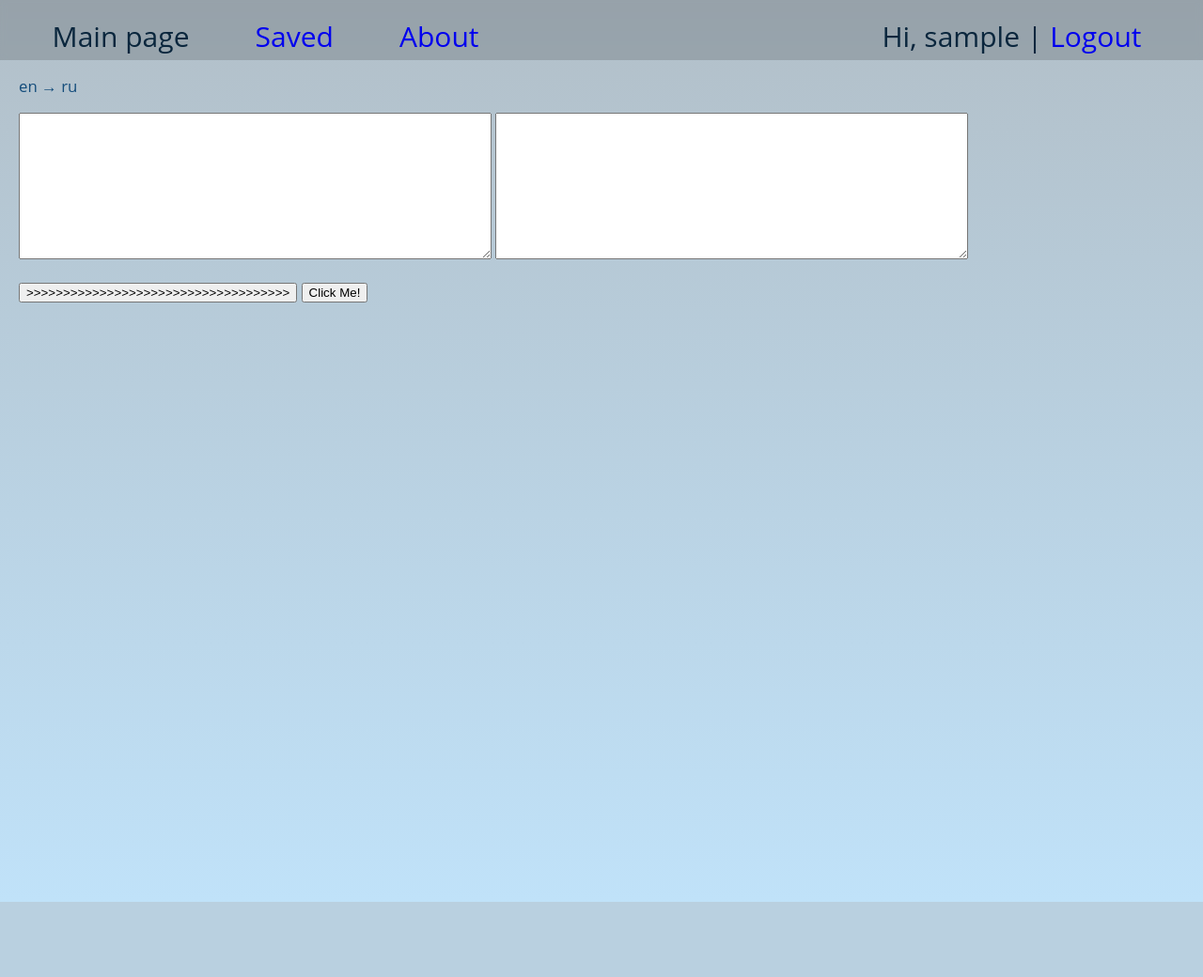
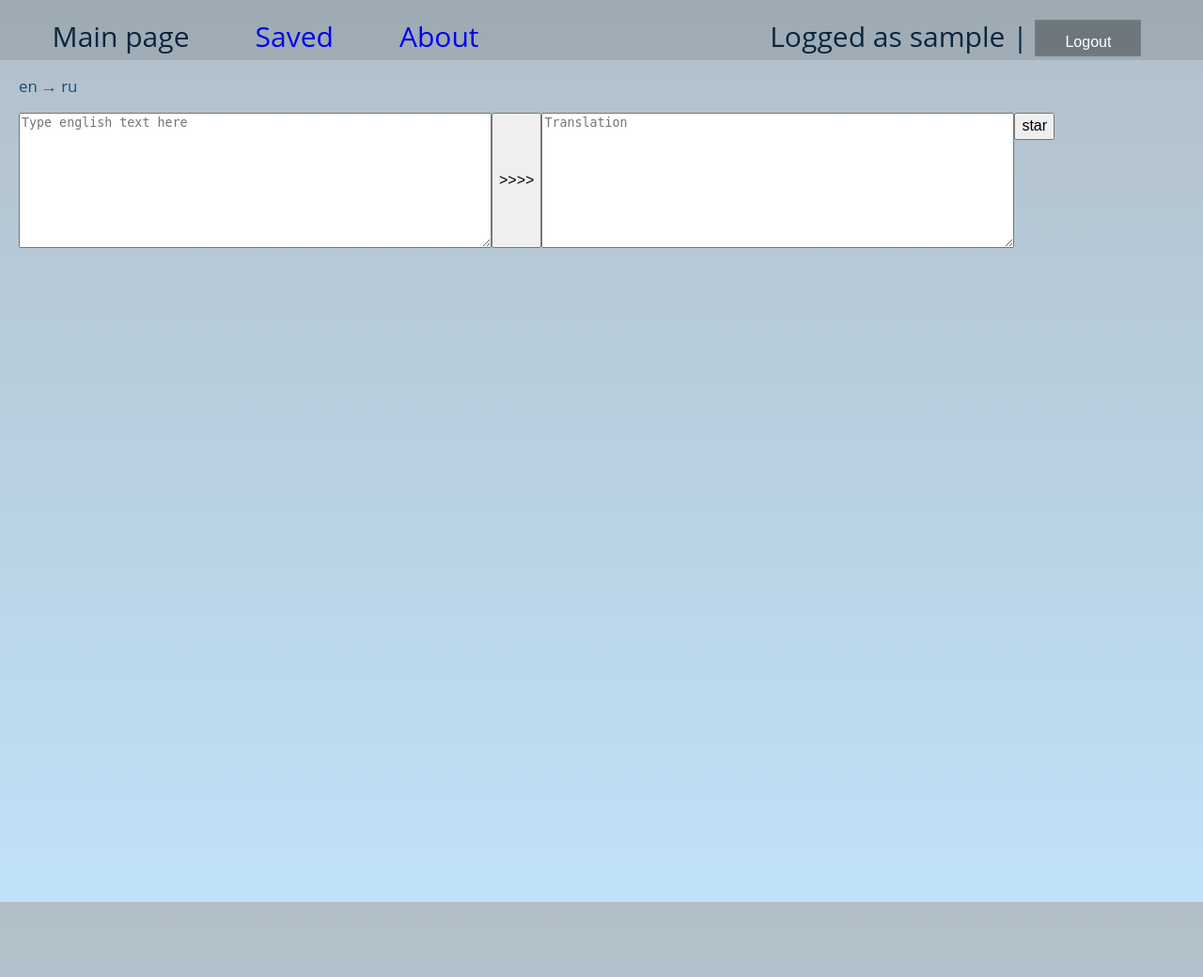
Before and after one commit to pandabyxanda/keeptranslations, a Django app: page / in a window 1280 px wide. Shown: the whole page at 94% size. Before the commit the page ends 960 px from the top, so only its background shows below. Run offline with Django 4.2, Linux system fonts and the light colour scheme; the visitor is signed in with stand-in values (Sample User, id 1); data that the repository does not hold is empty.

Commit message:
changed forms on main, added save button

```diff
--- a/Keeptranslations/urls.py
+++ b/Keeptranslations/urls.py
@@ -24,6 +24,7 @@ from words.views import index, pageNotFound
 urlpatterns = [
     path('admin/', admin.site.urls),
     path('', include('words.urls')),
+    path('captcha/', include('captcha.urls')),
 ]
 
 handler404 = pageNotFound
--- a/words/forms.py
+++ b/words/forms.py
@@ -1,37 +1,45 @@
 from django import forms
 from django.contrib.auth.forms import UserCreationForm, AuthenticationForm
 from django.contrib.auth.models import User
-
+from captcha.fields import CaptchaField
 from .models import *
 
+# class AddWordsForm(forms.Form):
+#     word = forms.CharField(widget=forms.Textarea(attrs={'cols':60, 'rows':10}), label='', initial='type here')
+
 class AddWordsForm(forms.Form):
-    word = forms.CharField(widget=forms.Textarea(attrs={'cols':60, 'rows':10}), label='', initial='type here')
+    word = forms.CharField(widget=forms.Textarea(
+        attrs={'cols':60, 'rows': 1, 'placeholder': 'Type english text here'}), label='')
 
 class AddTranslationForm(forms.Form):
-    translation = forms.CharField(widget=forms.Textarea(attrs={'cols':60, 'rows':10}), label='')
+    translation = forms.CharField(widget=forms.Textarea(
+        attrs={'cols':60, 'rows': 1, 'placeholder': "Translation"}), label='')
 
-class AddWordsForm1(forms.ModelForm):
-    def __init__(self, *args, **kwargs):
-        super().__init__(*args, **kwargs)
-        self.fields['word'].label = ''
-        self.fields['translation'].label = ''
-
-    class Meta:
-        model = Words
-        fields = ['word', 'translation']
-        widgets = {
-            'word': forms.Textarea(attrs={'cols':60, 'rows':10}),
-            'translation': forms.Textarea(attrs={'cols':60, 'rows':10}),
-        }
+# class AddWordsForm1(forms.ModelForm):
+#     def __init__(self, *args, **kwargs):
+#         super().__init__(*args, **kwargs)
+#         self.fields['word'].label = ''
+#         self.fields['translation'].label = ''
+#
+#     class Meta:
+#         model = Words
+#         fields = ['word', 'translation']
+#         widgets = {
+#             'word': forms.Textarea(attrs={'cols':60, 'rows':10, 'placeholder': 'Type english text here'}),
+#             'translation': forms.Textarea(attrs={'cols':60, 'rows':10,
+#                                                  'placeholder': "Translation of your text appears here"}),
+#         }
 
 
 
 class RegisterUserForm(UserCreationForm):
-    username = forms.CharField(label='Login', widget=forms.TextInput(attrs={'class': 'form-input'}))
-    email = forms.EmailField(label='Email', widget=forms.TextInput(attrs={'class': 'form-input'}))
+    username = forms.CharField(label='Login',
+                               widget=forms.TextInput(attrs={'class': 'form-input', 'placeholder': "Your name/login"}))
+    email = forms.EmailField(label='Email', required=False,
+                             widget=forms.TextInput(attrs={'class': 'form-input', 'placeholder': "not necessary"}))
     password1 = forms.CharField(label='Password', widget=forms.PasswordInput(attrs={'class': 'form-input'}))
     password2 = forms.CharField(label='Password', widget=forms.PasswordInput(attrs={'class': 'form-input'}))
-
+    captcha = CaptchaField()
     class Meta:
         model = User
         fields = ('username', 'email', 'password1', 'password2')
--- a/words/static/words/css/styles.css
+++ b/words/static/words/css/styles.css
@@ -10,6 +10,7 @@ body {
     margin: 20px;
     padding: 0px;
     border: 0px;
+    height: 100%;
   font-size: 1.4rem;
   font-family: "Open Sans", sans-serif;
   color: #0a263d;
@@ -49,7 +50,7 @@ header {
     /*
     align-items: center;
     */
-    z-index: var(--layer-header);
+
     transition: background 400ms ease 0s;
 
     background: rgba(0,0,0,0.1);
@@ -85,7 +86,9 @@ a:link {
 }
 
 header:hover{
+    /*
     background: rgba(0,0,0,0.15);
+    */
     backdrop-filter: blur(3px);
 }
 
@@ -126,15 +129,23 @@ ul.mainmenu li.last {float: right;}
 
 ul.pag1 {
 	list-style: none;
-	margin: 0;
+
+	margin: 0px 0px 0px 0px;
 	padding: 0;
+	text-align: center;
+	/*
 	height: 60px;
-	font-size: 30px;
+	*/
+	font-size: 20px;
+	line-height: 40px;
 	overflow: hidden;
 }
 ul.pag1 li {
 	float: left;
-	margin: 18px 40px 0 30px;
+	text-align: center;
+
+	margin: 0px 0px 0px 0px;
+
 }
 
 
@@ -205,8 +216,12 @@ hr {
 }
 
 .form-button {
+  display: flex;
+  align-items: left;
+  justify-content: center;
     min-width: 200px;
     font-size: 16px;
+    margin: auto;
 }
 /*
 
@@ -245,3 +260,97 @@ z-index: 2;
 transform: rotateY(180deg);
 z-index: -1;
 }
+*/
+
+.button1 {
+
+  border: none;
+  color: white;
+  padding: 15px 32px;
+  text-align: center;
+  text-decoration: none;
+  display: inline-block;
+  font-size: 16px;
+  transition-duration: 0.2s;
+      background: rgba(0,0,0,0.24);
+    /* opacity: 0.5; */
+
+    backdrop-filter: blur(2px);
+}
+
+.button1:hover {
+
+  box-shadow: 0 12px 16px 0 rgba(0,0,0,0.24), 0 17px 50px 0 rgba(0,0,0,0.19);
+}
+
+
+
+.center {
+  text-align: center;
+}
+
+.pagination {
+  display: inline-block;
+}
+
+.pagination a {
+  color: black;
+  width: 40px;
+
+  margin: 0px 0px 0px 0px;
+
+  height: 40px;
+  float: left;
+
+  text-decoration: none;
+
+  text-align: center;
+  transition: background-color .3s;
+  border: 1px solid #ddd; /* Gray */
+  display: inline-block;
+}
+
+.pagination a.active {
+  background-color: #4CAF50;
+  color: white;
+}
+
+.pagination a:hover:not(.active) {
+    background-color: #ddd;
+}
+
+
+
+
+.main_form_block{
+    width: 100%;
+    height: 15%;
+    float: left;
+}
+
+.main_form{
+    float: left;
+    height: 100%;
+
+    align-items: left;
+
+  display: flex;
+}
+
+.button_translate{
+
+    align-items: left;
+    font-size: 16px;
+    margin: auto;
+    height: 100%;
+
+}
+
+.button_save{
+
+    align-items: left;
+    font-size: 16px;
+    margin: 0 auto auto 0;
+    height: 20%;
+
+}
--- a/words/templates/words/base.html
+++ b/words/templates/words/base.html
@@ -34,7 +34,9 @@
 
                 {% endfor %}
                 {% if request.user.is_authenticated %}
-                    <li class="last">Hi, {{user.username}} | <a href="{% url 'logout' %}">Logout</a></li>
+                    <li class="last">Logged as {{user.username}} | <a href="{% url 'logout' %}">
+                    <button class="button1">Logout</button>
+                    </a></li>
                 {% else %}
                     <li class="last"><a href="{% url 'register' %}">Register</a> | <a href="{% url 'login' %}">Login</a></li>
                 {%endif %}
--- a/words/templates/words/index.html
+++ b/words/templates/words/index.html
@@ -5,31 +5,37 @@
     <main>
 <!--        <h1>{{ title }}</h1>-->
         <p>en → ru
-        <form action="{% url 'home' %}" method="post">
-            {% csrf_token %}
-<!--            <div class="card" data-tilt>-->
-            {{ form3 }}
-<!--            </div>-->
-            <p>
-            <input type="submit" value=">>>>>>>>>>>>>>>>>>>>>>>>>>>>>>>>>>>>">
-<!--            <button type="submit">>>>>>>>>>>>>>>>>>>>>>>>>>>>>>>>>>>>>>>>>>>>>>>>>></button>-->
-            <input type="button" onclick="alert('Hello World!')" value="Click Me!">
-        </form>
+<!--        <form action="{% url 'home' %}" method="post">-->
+<!--            {% csrf_token %}-->
+<!--&lt;!&ndash;            <div class="card" data-tilt>&ndash;&gt;-->
+<!--            {{ form3 }}-->
+<!--&lt;!&ndash;            </div>&ndash;&gt;-->
+<!--            <p>-->
+<!--            <input type="submit" value=">>>>>>>>>>>>>>>>>>>>>>>>>>>>>>>>>>>>">-->
+<!--&lt;!&ndash;            <button type="submit">>>>>>>>>>>>>>>>>>>>>>>>>>>>>>>>>>>>>>>>>>>>>>>>>></button>&ndash;&gt;-->
+<!--            <input type="button" onclick="alert('Hello World!')" value="Click Me!">-->
+<!--        </form>-->
 
 
+        <div class="main_form_block">
+            <form class="main_form" action="{% url 'home' %}" method="post">
+                {% csrf_token %}
 
-<!--        <form action="{% url 'home' %}" method="post">-->
-<!--            {% csrf_token %}-->
-<!--            {{ form1 }}-->
-<!--&lt;!&ndash;            <input type="submit" value="Submit">&ndash;&gt;-->
-<!--            <button type="submit">>>>></button>-->
-<!--        </form>-->
+                {% for f in form1 %}
+                    {{ f }}
+                {% endfor %}
 
-<!--        <form action="{% url 'home' %}" method="post">-->
-<!--            {% csrf_token %}-->
-<!--            {{ form2 }}-->
-<!--        </form>-->
+<!--                {{ form1 }}-->
+    <!--            <input type="submit" value="Submit">-->
+                <button class="button_translate" type="submit">>>>></button>
+            </form>
 
+            <form class="main_form" action="{% url 'home' %}" method="post">
+                {% csrf_token %}
+                {{ form2 }}
+                <button class="button_save" type="submit">star</button>
+            </form>
+        </div>
 
 
 
@@ -43,7 +49,7 @@
 <!--            </li>-->
 <!--            {% endfor %}-->
 <!--        </ul>-->
-    </main>
+
     <div>
 
         <ul>
@@ -58,4 +64,5 @@
 
 
     </div>
+        </main>
 {% endblock content %}
--- a/words/templates/words/login.html
+++ b/words/templates/words/login.html
@@ -15,7 +15,10 @@
             {% endfor %}
 
 
-            <button type="submit">>>>>>>>>>>>>>>>>>>>>>>>>>>>>>>>>>>>>>>>>>>>>>>>>></button>
+            <button type="submit">
+<!--                <a href="{% url 'home' %}">-->
+                    >>>>>>>>>>>>>>>>>>>>>>>>>>>>>>>>>>>>>>>>>>>>>>>>>
+            </button>
 <!--            <input type="submit" value="Submit">-->
         </form>
 
--- a/words/urls.py
+++ b/words/urls.py
@@ -6,9 +6,9 @@ urlpatterns = [
     # path('', index, name='home'),
     path('', index, name='home'),
     # path('1', index),
-    path('saved', saved, name='saved'),
-    path('about', about, name='about'),
-    path('register', RegisterUser.as_view(), name='register'),
-    path('login', LoginUser.as_view(), name='login'),
-    path('logout', logout_user, name='logout'),
+    path('saved/', saved, name='saved'),
+    path('about/', about, name='about'),
+    path('register/', RegisterUser.as_view(), name='register'),
+    path('login/', LoginUser.as_view(), name='login'),
+    path('logout/', logout_user, name='logout'),
 ]
--- a/words/views.py
+++ b/words/views.py
@@ -33,7 +33,7 @@ menu = [{'title': 'Main page', 'url_name': 'home'},
 ]
 
 last_word = {'word': None}
-
+word_in_form1 = {'word': None}
 # def index(request, *args, **kwargs):
 #     return render(request, 'words/index.html', {'menu': menu, 'title': 'main pag'})
 
@@ -42,36 +42,73 @@ def index(request, *args, **kwargs):
     paginator = Paginator(words, 1)
     page_number = request.GET.get('page')
     page_obj = paginator.get_page(page_number)
-    print(last_word)
+    print(f"{request.method = }")
+    # Words.objects.create(word='235')
+
     if request.method == 'POST':
-        word = request.POST['word']
+        if request.POST.get('word'):
+            print(f"{request.POST.get('word') = }")
+            last_word['word'] = request.POST.get('word')
+            translation = make_google_translation(last_word['word'])['translatedText']
+            print(f'{translation = }')
 
-        translation = request.POST['translation']
-        if not translation or word != last_word['word']:
-            translation = make_google_translation(word)['translatedText']
-            print('translation done')
-        form3 = AddWordsForm1({'word': word, 'translation': translation})
-        # print(request.POST['word'])
-        if form3.is_valid():
-            print(form3.cleaned_data)
+            form1 = AddWordsForm(request.POST)
+            form2 = AddTranslationForm({'translation': translation})
+
+
+        if request.POST.get('translation'):
+            print(f"{request.POST.get('translation') = }")
+            form1 = AddWordsForm(last_word)
+            form2 = AddTranslationForm(request.POST)
+            # print(f"{form1.cleaned_data = }")
+            # print(f"{form2.cleaned_data = }")
             try:
-                form3.save()
-                last_word['word'] = word
+                Words.objects.create(word=last_word['word'], translation=request.POST.get('translation'))
             except:
-                form3.add_error(None, "Error saving to db")
-        # translation = 'собака'
+                print("error adding to db")
 
-        # form2 = AddTranslationForm({'translation': translation})
     else:
-        form3 = AddWordsForm1()
+        print(f"{last_word = }")
+        print(f"{word_in_form1 = }")
+        form1 = AddWordsForm()
+        form2 = AddTranslationForm()
+
+
+
+
+    # if request.method == 'POST':
+    #     word = request.POST['word']
+    #
+    #     translation = request.POST['translation']
+    #     if not translation or word != last_word['word']:
+    #         translation = make_google_translation(word)['translatedText'] + "\nnext line" + "\nnext line"
+    #         print('translation done')
+    #     form3 = AddWordsForm1({'word': word, 'translation': translation})
+    #     # print(request.POST['word'])
+    #     if form3.is_valid():
+    #         print(form3.cleaned_data)
+    #         try:
+    #             form3.save()
+    #             last_word['word'] = word
+    #         except:
+    #             form3.add_error(None, "Error saving to db")
+    #     # translation = 'собака'
+    #
+    #     # form2 = AddTranslationForm({'translation': translation})
+    # else:
+    #     form3 = AddWordsForm1()
+
+
 
     # if request.method == 'POST':
     #     form1 = AddWordsForm(request.POST)
     #     print(request.POST)
     #     if form1.is_valid():
-    #         print(form1.cleaned_data)
+    #         print(f"{form1.cleaned_data = }")
+    #         word_in_form1['word'] = form1.cleaned_data['word']
+    #
     #     # translation = 'собака'
-    #     translation = make_google_translation(form1.cleaned_data['word'])['translatedText']
+    #     translation = make_google_translation(word_in_form1['word'])['translatedText']
     #
     #     form2 = AddTranslationForm({'translation': translation})
     # else:
@@ -82,7 +119,8 @@ def index(request, *args, **kwargs):
         'words': words,
         'menu': menu,
         'title': menu[0]['title'],
-        'form3': form3,
+        'form1': form1,
+        'form2': form2,
         'page_obj': page_obj,
     }
 
```
Also changed, not shown: Keeptranslations/settings.py (+9 -0 lines), words/templates/words/saved.html (+5 -2 lines), words/translations.py (+5 -5 lines).
